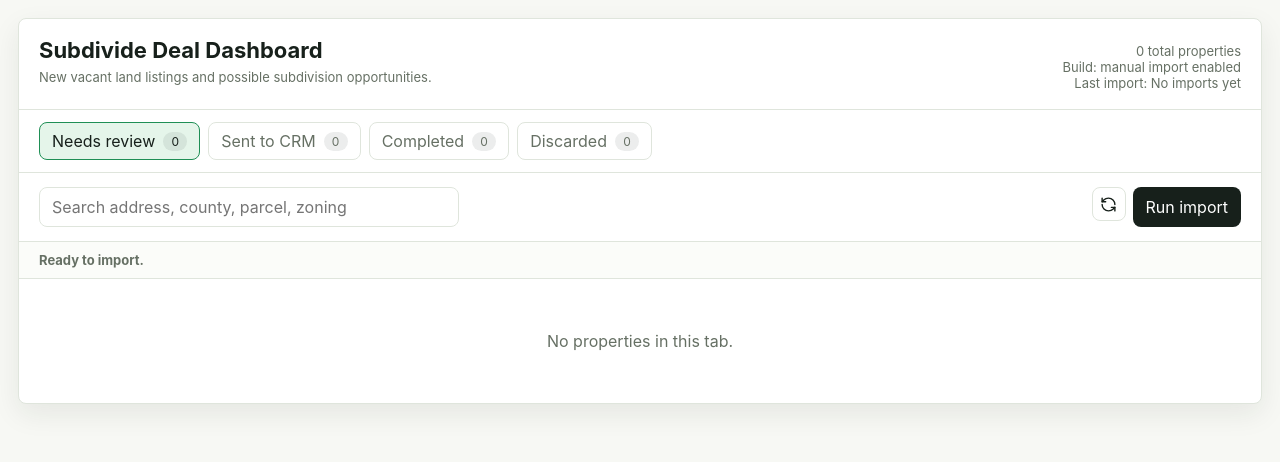
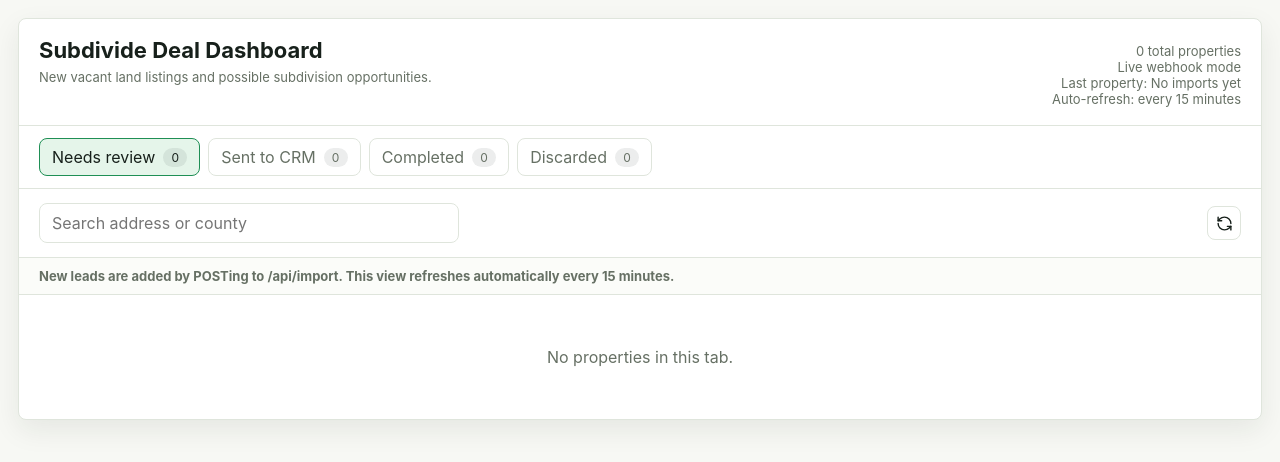
Before and after one commit to Jimmy-Martin34/on-market-deal-dashboard, a Next.js app: page / in a window 1280 px wide. Shown: the top 462 px of the page. Built offline with nearby package versions, Linux system fonts and the light colour scheme.

Commit message:
Update dashboard for live lead feed

```diff
--- a/app/deal-dashboard.tsx
+++ b/app/deal-dashboard.tsx
@@ -23,6 +23,14 @@ const currency = new Intl.NumberFormat("en-US", {
   maximumFractionDigits: 0,
 });
 
+const dateTime = new Intl.DateTimeFormat("en-US", {
+  month: "short",
+  day: "numeric",
+  year: "numeric",
+  hour: "numeric",
+  minute: "2-digit",
+});
+
 export function DealDashboard({
   initialProperties,
 }: {
@@ -32,10 +40,6 @@ export function DealDashboard({
   const [activeTab, setActiveTab] = useState<PropertyStatus>("needs_review");
   const [query, setQuery] = useState("");
   const [error, setError] = useState("");
-  const [toast, setToast] = useState("");
-  const [importStatus, setImportStatus] = useState("Ready to import.");
-  const [cooldownUntil, setCooldownUntil] = useState(0);
-  const [now, setNow] = useState(Date.now());
   const [isPending, startTransition] = useTransition();
 
   const filtered = useMemo(() => {
@@ -49,8 +53,7 @@ export function DealDashboard({
         property.state,
         property.zip,
         property.county,
-        property.parcelId,
-        property.zoning,
+        property.countyState,
       ]
         .filter(Boolean)
         .join(" ")
@@ -70,99 +73,19 @@ export function DealDashboard({
   }, [properties]);
 
   const newestImport = properties[0]?.importedAt;
-  const cooldownRemaining = Math.max(0, cooldownUntil - now);
-  const importDisabled = isPending || cooldownRemaining > 0;
 
   useEffect(() => {
-    const timer = window.setInterval(() => setNow(Date.now()), 1000);
+    const timer = window.setInterval(() => {
+      void refreshProperties();
+    }, 15 * 60 * 1000);
     return () => window.clearInterval(timer);
   }, []);
-
-  useEffect(() => {
-    if (!toast) return;
-    const timer = window.setTimeout(() => setToast(""), 5000);
-    return () => window.clearTimeout(timer);
-  }, [toast]);
 
   async function refreshProperties() {
     setError("");
     const response = await fetch("/api/properties", { cache: "no-store" });
     const data = (await response.json()) as { properties: PropertyRecord[] };
     setProperties(data.properties);
-  }
-
-  async function runImport() {
-    setError("");
-    setToast("Import submitted");
-    setImportStatus("Import submitted. Waiting for ActivePieces response...");
-    setCooldownUntil(Date.now() + 10000);
-    startTransition(async () => {
-      const response = await fetch("/api/manual-import", { method: "POST" });
-      const body = (await response.json().catch(() => null)) as {
-        added?: number;
-        skippedDuplicates?: number;
-        records?: PropertyRecord[];
-        error?: string;
-        diagnostics?: {
-          extractedRecords?: number;
-          normalizedRecords?: number;
-          parsedPayload?: boolean;
-          responseTextLength?: number;
-          payloadKeys?: string[];
-          extractedKeys?: string[][];
-        };
-      } | null;
-
-      if (!response.ok) {
-        setError(body?.error || "Manual import failed. Check the /api/manual-import function logs in Vercel.");
-        setImportStatus(`Import failed: ${body?.error || "No error details returned."}`);
-        return;
-      }
-
-      if (body?.records?.length) {
-        setProperties((current) => {
-          const seen = new Set(current.map((property) => property.fingerprint));
-          const fresh = body.records!.filter((property) => !seen.has(property.fingerprint));
-          return [...fresh, ...current];
-        });
-      }
-
-      setToast(
-        `Import submitted. Added ${body?.added ?? 0}, skipped ${
-          body?.skippedDuplicates ?? 0
-        } duplicates. Extracted ${body?.diagnostics?.extractedRecords ?? 0}.`,
-      );
-      setImportStatus(
-        `Last import: added ${body?.added ?? 0}, skipped ${
-          body?.skippedDuplicates ?? 0
-        }, extracted ${body?.diagnostics?.extractedRecords ?? 0}, normalized ${
-          body?.diagnostics?.normalizedRecords ?? 0
-        }.`
-      );
-
-      if ((body?.added ?? 0) === 0 && (body?.diagnostics?.extractedRecords ?? 0) === 0) {
-        const diagnosticMessage = `Import ran, but Vercel did not receive property rows back from ActivePieces. Parsed: ${
-          body?.diagnostics?.parsedPayload ? "yes" : "no"
-        }, response length: ${body?.diagnostics?.responseTextLength ?? 0}, keys: ${
-          body?.diagnostics?.payloadKeys?.join(", ") || "none"
-        }.`;
-        setError(diagnosticMessage);
-        setImportStatus(diagnosticMessage);
-      }
-
-      if (
-        (body?.diagnostics?.extractedRecords ?? 0) > 0 &&
-        (body?.diagnostics?.normalizedRecords ?? 0) === 0
-      ) {
-        const firstKeys = body?.diagnostics?.extractedKeys?.[0]?.join(", ") || "none";
-        const emptyObjectMessage =
-          firstKeys === "none"
-            ? "ActivePieces responded to Vercel with an empty object. Add a final HTTP POST step in ActivePieces that sends the property array to https://on-market-deal-dashboard.vercel.app/api/import."
-            : `Import found data, but it did not look like property rows. First extracted keys: ${firstKeys}.`;
-        setError(emptyObjectMessage);
-        setImportStatus(emptyObjectMessage);
-      }
-    });
   }
 
   async function act(id: string, action: "send_to_crm" | PropertyStatus) {
@@ -197,11 +120,11 @@ export function DealDashboard({
           </div>
           <div className="sync-meta">
             <div>{properties.length} total properties</div>
-            <div>Build: manual import enabled</div>
+            <div>Live webhook mode</div>
             <div>
-              Last import:{" "}
-              {newestImport ? new Date(newestImport).toLocaleString() : "No imports yet"}
+              Last property: {newestImport ? formatDateTime(newestImport) : "No imports yet"}
             </div>
+            <div>Auto-refresh: every 15 minutes</div>
           </div>
         </header>
 
@@ -225,7 +148,7 @@ export function DealDashboard({
           <input
             className="search"
             onChange={(event) => setQuery(event.target.value)}
-            placeholder="Search address, county, parcel, zoning"
+            placeholder="Search address or county"
             value={query}
           />
           <div className="actions">
@@ -238,21 +161,13 @@ export function DealDashboard({
             >
               <RefreshCcw size={17} />
             </button>
-            <button
-              className="import-button"
-              disabled={importDisabled}
-              onClick={runImport}
-              type="button"
-            >
-              {cooldownRemaining > 0
-                ? `Run import (${Math.ceil(cooldownRemaining / 1000)}s)`
-                : "Run import"}
-            </button>
           </div>
         </div>
 
         {error ? <div className="empty-state">{error}</div> : null}
-        <div className="import-status">{importStatus}</div>
+        <div className="import-status">
+          New leads are added by POSTing to /api/import. This view refreshes automatically every 15 minutes.
+        </div>
 
         {filtered.length === 0 ? (
           <div className="empty-state">No properties in this tab.</div>
@@ -262,11 +177,11 @@ export function DealDashboard({
               <thead>
                 <tr>
                   <th>Property</th>
-                  <th>Land</th>
+                  <th>Acreage</th>
                   <th>Price</th>
-                  <th>Zoning</th>
-                  <th>Source</th>
-                  <th>Imported</th>
+                  <th>County, State</th>
+                  <th>Subdivide Estimate</th>
+                  <th>Redfin Link</th>
                   <th>Actions</th>
                 </tr>
               </thead>
@@ -280,28 +195,26 @@ export function DealDashboard({
                           .filter(Boolean)
                           .join(", ")}
                       </span>
-                      {property.parcelId ? (
-                        <div className="subtle">Parcel: {property.parcelId}</div>
-                      ) : null}
                     </td>
                     <td>
                       {property.acres ? `${property.acres.toLocaleString()} acres` : "Unknown"}
-                      {property.county ? (
-                        <div className="subtle">{property.county} County</div>
-                      ) : null}
                     </td>
                     <td>{property.price ? currency.format(property.price) : "Unknown"}</td>
-                    <td>{property.zoning ? <span className="badge">{property.zoning}</span> : "Unknown"}</td>
+                    <td>{property.countyState || [property.county, property.state].filter(Boolean).join(", ") || "Unknown"}</td>
+                    <td>
+                      {property.subdivideEstimate
+                        ? currency.format(property.subdivideEstimate)
+                        : "Unknown"}
+                    </td>
                     <td>
                       {property.listingUrl ? (
                         <a href={property.listingUrl} rel="noreferrer" target="_blank">
-                          {property.source || "Listing"} <ExternalLink size={12} />
+                          Click Here <ExternalLink size={12} />
                         </a>
                       ) : (
-                        property.source || "Import"
+                        "Unavailable"
                       )}
                     </td>
-                    <td>{new Date(property.importedAt).toLocaleDateString()}</td>
                     <td>
                       <div className="actions">
                         <button
@@ -332,6 +245,9 @@ export function DealDashboard({
                           <Trash2 size={16} />
                         </button>
                       </div>
+                      <div className="action-date">
+                        Imported {formatDateTime(property.importedAt)}
+                      </div>
                     </td>
                   </tr>
                 ))}
@@ -340,7 +256,12 @@ export function DealDashboard({
           </div>
         )}
       </section>
-      {toast ? <div className="toast success">{toast}</div> : null}
     </main>
   );
 }
+
+function formatDateTime(value: string) {
+  const parsed = new Date(value);
+  if (Number.isNaN(parsed.getTime())) return value;
+  return dateTime.format(parsed);
+}
```
